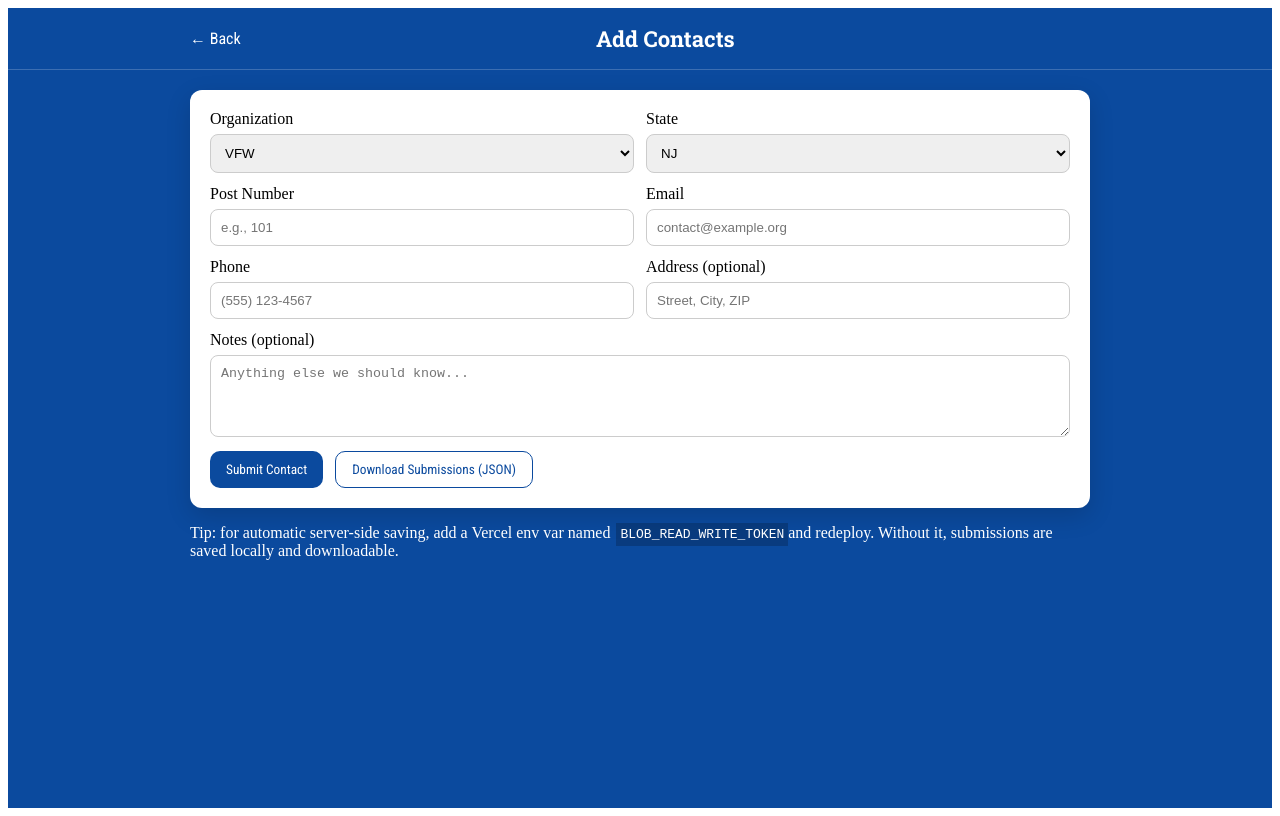
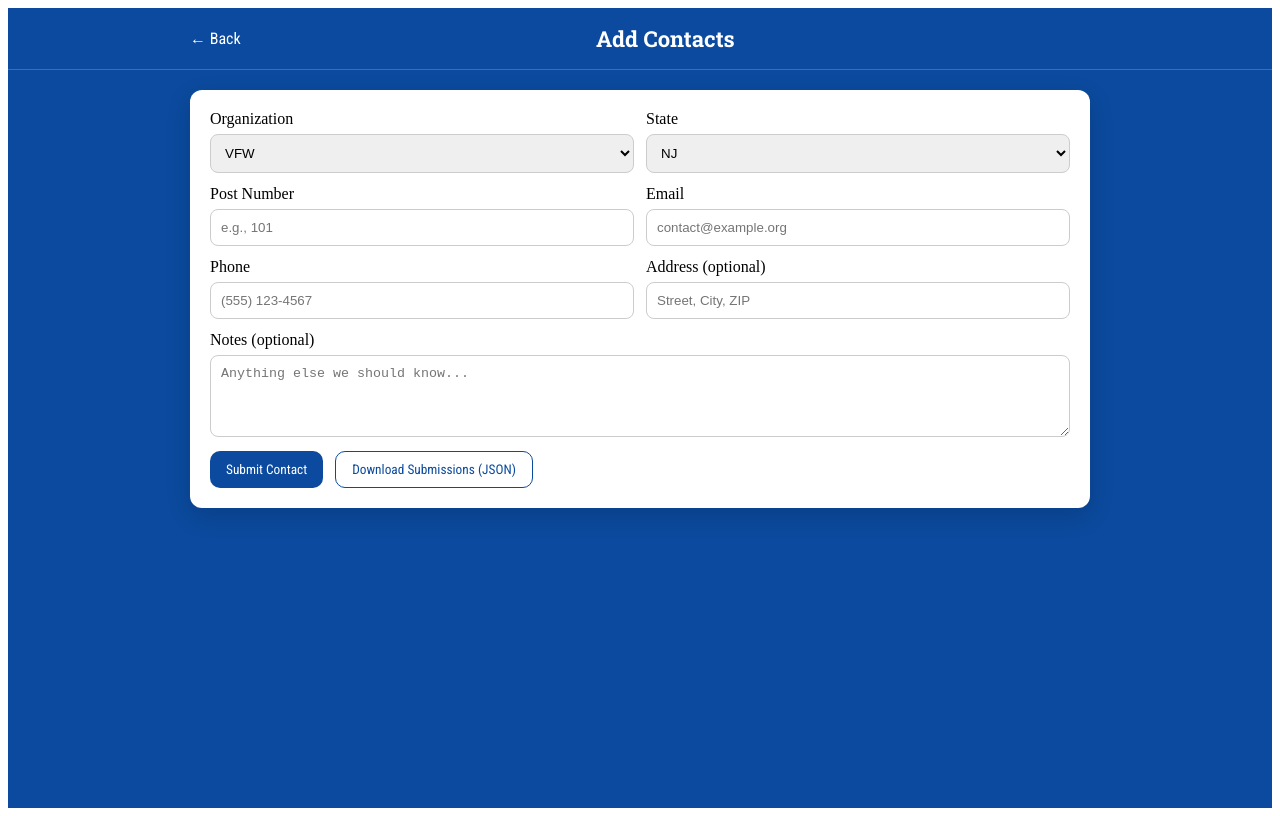
Before and after one commit to RP-2008/TristateVeteransDatabase, a Next.js app: page /add-contacts in a window 1280 px wide. Built offline with nearby package versions, Linux system fonts and the light colour scheme.

Commit message:
Update add-contacts.js

```diff
--- a/pages/add-contacts.js
+++ b/pages/add-contacts.js
@@ -205,12 +205,6 @@ export default function AddContacts() {
             )}
           </div>
         </form>
-
-        <p style={{ color: "#fff", marginTop: 16 }}>
-          Tip: for automatic server-side saving, add a Vercel env var named
-          <code style={{ padding: 4, background: "rgba(0,0,0,0.2)", marginLeft: 6 }}>BLOB_READ_WRITE_TOKEN</code>
-          and redeploy. Without it, submissions are saved locally and downloadable.
-        </p>
       </main>
     </div>
   );
```
